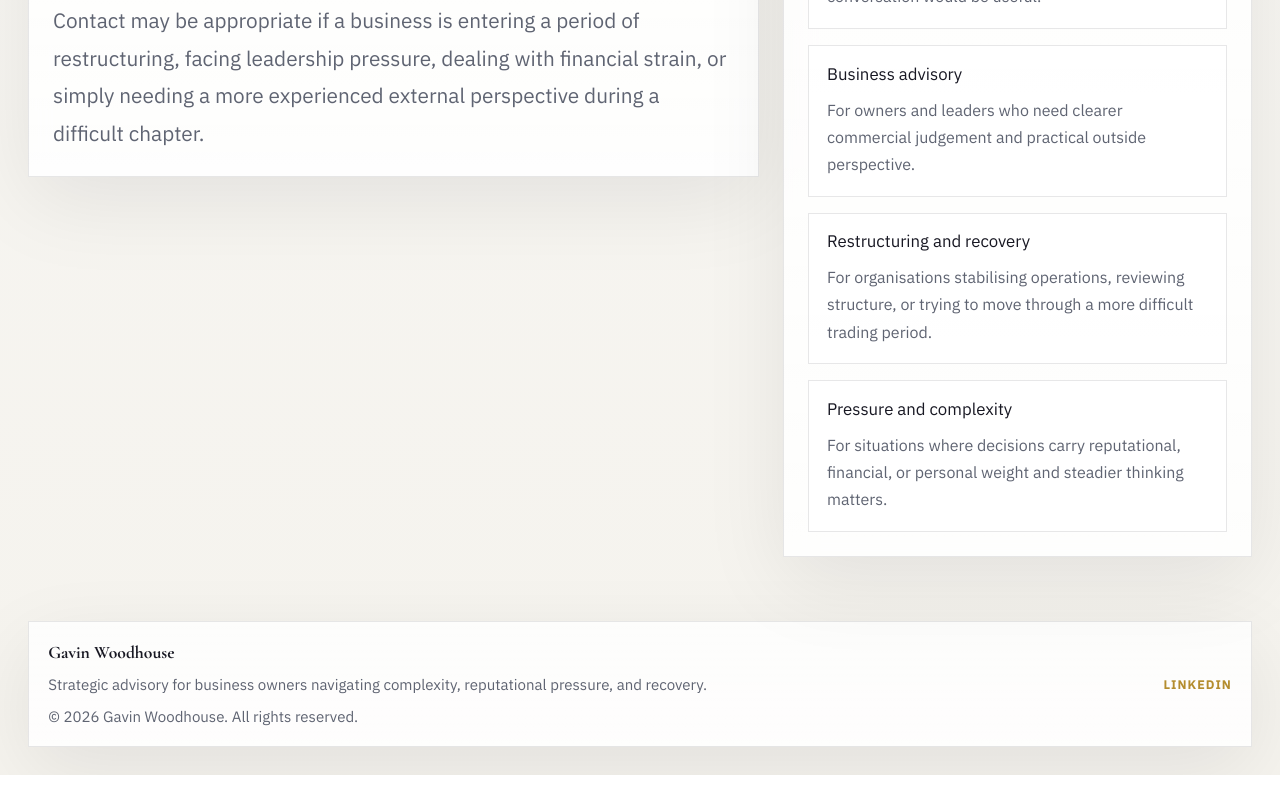
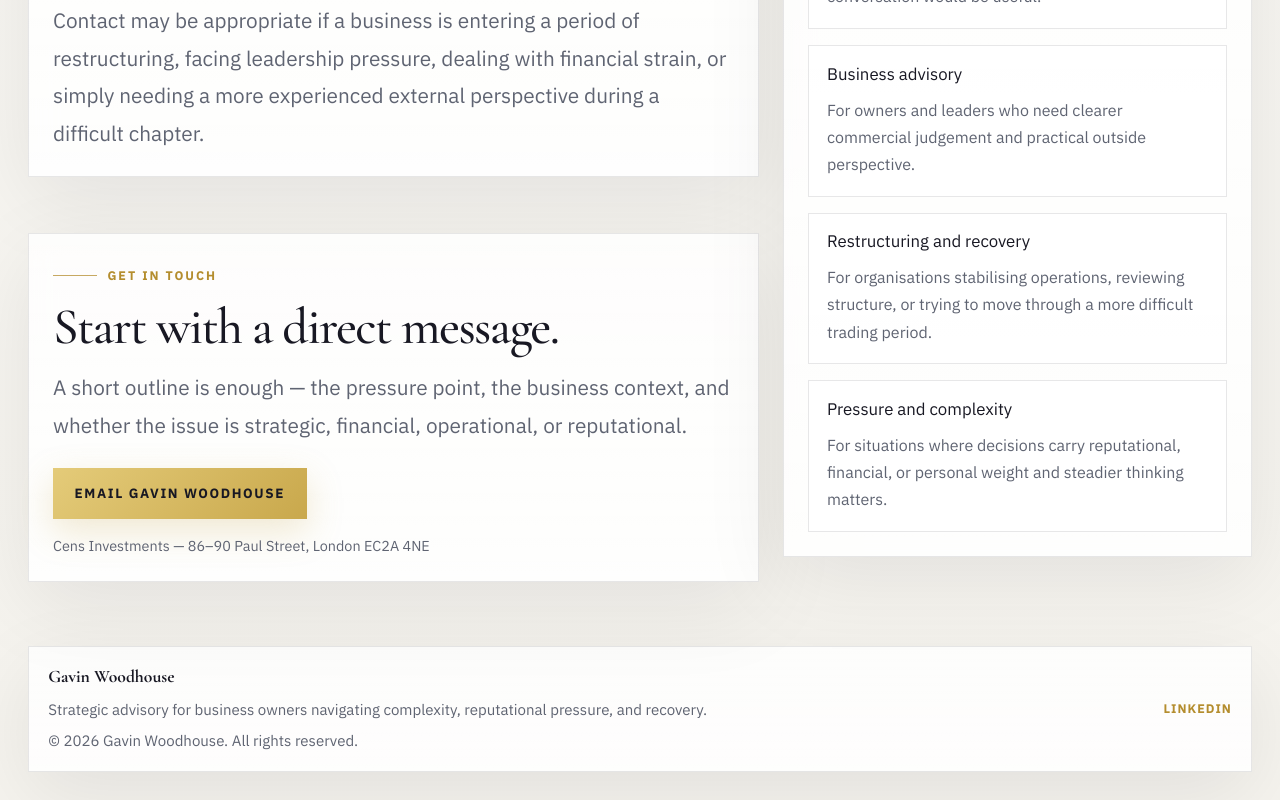
Before and after one commit to BlackBoxEngineering/gavin, a Next.js app: page /contact in a window 1280 px wide. Shown: the part 886-1686 px from the top of the page. Before the commit the page ends 1661 px from the top, so only its background shows below. Built offline with nearby package versions, Linux system fonts and the light colour scheme.

Commit message:
fix: remove dev notes from about and homepage, SEO schema and OG image, CV moved

```diff
--- a/src/app/about/page.tsx
+++ b/src/app/about/page.tsx
@@ -110,18 +110,16 @@ export default function About() {
                 type="video/mp4"
               />
             </video>
-            <p className="media-caption">
-              A short introduction from Gavin to add voice, tone, and presence
-              before the written story goes deeper.
-            </p>
+
           </section>
 
           <section className="story-card">
-            <h3 style={{ marginBottom: "1rem" }}>What this page should establish</h3>
+            <h3 style={{ marginBottom: "1rem" }}>Work with Gavin</h3>
             <p>
-              Credibility, lived experience, and a clear reason why Gavin&apos;s
-              perspective is commercially useful to business owners facing
-              growth, restructuring, pressure, or recovery.
+              If the background resonates and the challenge is current, the
+              next step is a direct conversation. No obligation, no pitch —
+              just a practical discussion about whether the advisory offer is
+              the right fit.
             </p>
             <div className="button-row" style={{ marginTop: "1.4rem" }}>
               <Link href="/services" className="button-secondary">
--- a/src/app/contact/page.tsx
+++ b/src/app/contact/page.tsx
@@ -46,6 +46,30 @@ export default function Contact() {
               strain, or simply needing a more experienced external perspective
               during a difficult chapter.
             </p>
+          </section>
+
+          <section className="section-block">
+            <span className="eyebrow">Get in Touch</span>
+            <h2 className="section-title" style={{ marginTop: "1rem" }}>
+              Start with a direct message.
+            </h2>
+            <p className="lede" style={{ marginTop: "1rem" }}>
+              A short outline is enough — the pressure point, the business
+              context, and whether the issue is strategic, financial,
+              operational, or reputational.
+            </p>
+            <div style={{ marginTop: "1.5rem", display: "grid", gap: "1rem" }}>
+              <a
+                href="mailto:gavin@censinvestments.co.uk"
+                className="button-primary"
+                style={{ display: "inline-flex", width: "fit-content" }}
+              >
+                Email Gavin Woodhouse
+              </a>
+              <p style={{ margin: 0, color: "var(--text-muted)", fontSize: "0.9rem" }}>
+                Cens Investments &mdash; 86&ndash;90 Paul Street, London EC2A 4NE
+              </p>
+            </div>
           </section>
         </div>
 
--- a/src/app/layout.tsx
+++ b/src/app/layout.tsx
@@ -36,6 +36,20 @@ export const metadata: Metadata = {
     siteName: SITE_NAME,
     locale: "en_GB",
     type: "website",
+    images: [
+      {
+        url: "/photos/gavin-woodhouse-executive-headshot.jpg",
+        width: 1200,
+        height: 630,
+        alt: "Gavin Woodhouse — Business Advisor & Mentor",
+      },
+    ],
+  },
+  twitter: {
+    card: "summary_large_image",
+    title: `${SITE_NAME} | Business Advisor & Mentor`,
+    description: "Gavin Woodhouse - strategic business advisor and mentor. Trusted counsel for business owners navigating growth, crisis, and recovery.",
+    images: ["/photos/gavin-woodhouse-executive-headshot.jpg"],
   },
 };
 
--- a/src/app/page.tsx
+++ b/src/app/page.tsx
@@ -20,12 +20,38 @@ export const metadata: Metadata = {
 const personSchema = {
   "@context": "https://schema.org",
   "@type": "Person",
-  name: SITE_NAME,
+  name: "Gavin Woodhouse",
   url: SITE_URL,
-  sameAs: ["https://www.linkedin.com/in/gavin-woodhouse-514966286/"],
+  email: "gavin@censinvestments.co.uk",
+  image: `${SITE_URL}/photos/gavin-woodhouse-executive-headshot.jpg`,
   jobTitle: "Business Advisor & Mentor",
   description:
     "UK business advisor and mentor with real-world experience in business growth, financial structuring, crisis advisory, and recovery.",
+  sameAs: [
+    "https://www.linkedin.com/in/gavin-woodhouse-514966286/",
+    "https://gwoo.co.uk",
+  ],
+  worksFor: {
+    "@type": "Organization",
+    name: "Cens Investments",
+    url: "https://gavinwoodhouse.com",
+    address: {
+      "@type": "PostalAddress",
+      streetAddress: "86-90 Paul Street",
+      addressLocality: "London",
+      postalCode: "EC2A 4NE",
+      addressCountry: "GB",
+    },
+  },
+  knowsAbout: [
+    "Business Advisory",
+    "Crisis Management",
+    "Business Restructuring",
+    "Financial Structuring",
+    "Strategic Mentoring",
+    "Business Recovery",
+    "Capital Structure Advisory",
+  ],
 };
 
 export default function Home() {
@@ -152,9 +178,10 @@ export default function Home() {
             <article className="story-card">
               <h3>Knows the cost of pressure</h3>
               <p>
-                The site should not avoid difficulty. It should show that Gavin
-                understands how commercial pressure can become reputational,
-                financial, and deeply personal.
+                Gavin has navigated public scrutiny, reputational exposure, and
+                the kind of commercial and personal pressure that most advisors
+                only read about. That experience is what makes the perspective
+                genuinely useful when the stakes are high.
               </p>
             </article>
             <article className="story-card">
```
Also changed, not shown: 1 other file (tests, documents, lock files or other folders).
